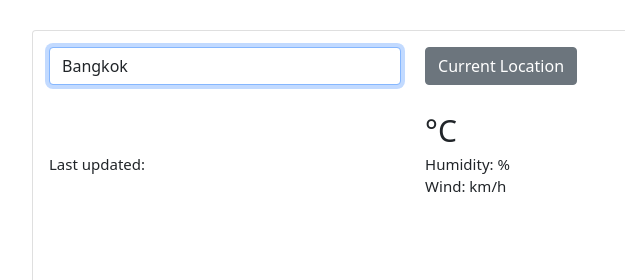
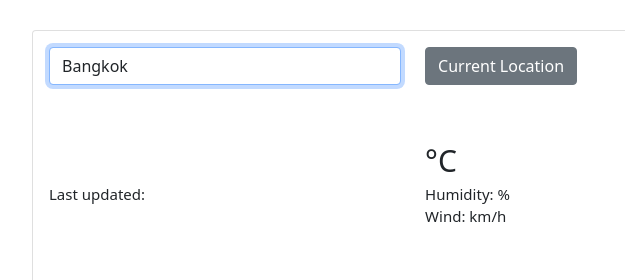
Before and after one commit to beryl-belo/city-weather-search-engine, a plain HTML site: page index.html in a window 1280 px wide. Shown: the top 280 px of the page, 108-733 px from the left. Drawn offline with nearby package versions, Linux system fonts and the light colour scheme; no server answers; grey boxes are pictures that could not be loaded.

Commit message:
Fine-tuned css of current temperature

```diff
--- a/index.html
+++ b/index.html
@@ -50,7 +50,7 @@
                 /></span>
                 <span class="current-city" id="current-city"></span>
               </div>
-              <div class="col-4 current-temperature">
+              <div class="col-4 current-temperature" id="currentTempComponents">
                 <span class="current-temperature" id="currentTempValue"></span>
                 <span class="current-temperature">°C</span>
                 <!--
--- a/src/style_index.css
+++ b/src/style_index.css
@@ -57,6 +57,11 @@ div {
 #current-city-weather-icon {
   max-width: 30%;
 }
+
+#currentTempComponents {
+  padding-top: 30px;
+}
+
 #description {
   text-transform: capitalize;
 }
```
